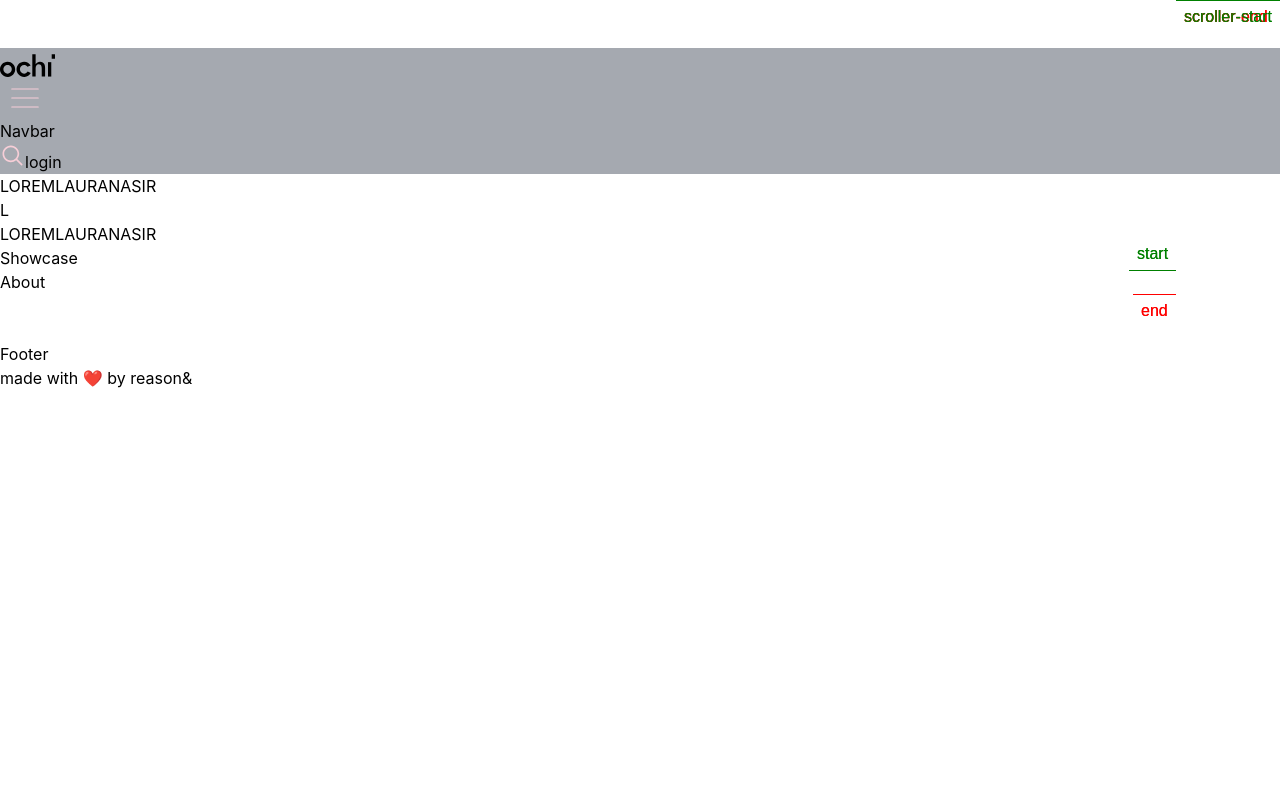
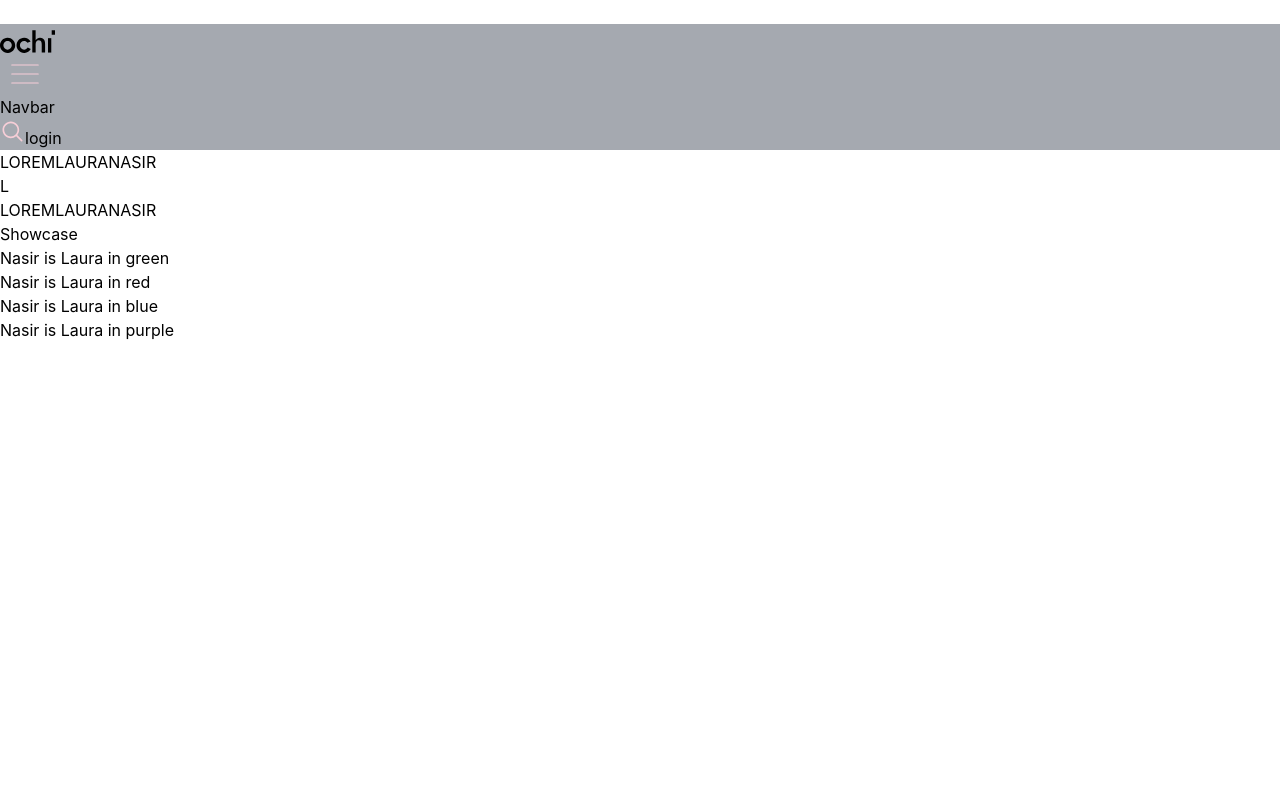
Before and after one commit to reasonAND/website, a React (Vite) app: page / in a window 1280 px wide. Shown: the top 800 px of the page. Built offline with nearby package versions, Linux system fonts and the light colour scheme.

Commit message:
fixed horizontal scroll

```diff
--- a/package.json
+++ b/package.json
@@ -10,6 +10,7 @@
     "preview": "vite preview"
   },
   "dependencies": {
+    "@gsap/react": "^2.1.0",
     "framer-motion": "^11.0.3",
     "gsap": "^3.12.5",
     "locomotive-scroll": "^5.0.0-beta.11",
--- a/src/App.jsx
+++ b/src/App.jsx
@@ -1,5 +1,5 @@
 /* eslint-disable no-unused-vars */
-import LocomotiveScroll from 'locomotive-scroll';
+// import LocomotiveScroll from 'locomotive-scroll';
 import { useEffect } from 'react';
 
 import Hero from "./components/Hero"
@@ -10,9 +10,10 @@ import About from './components/About';
 import PreLoader from './components/PreLoader';
 
 
+
 function App() {
 
-  const locomotiveScroll = new LocomotiveScroll();
+  // const locomotiveScroll = new LocomotiveScroll();
 
   useEffect(() => {
     document.title = 'Nasir Gandu'; // Set dynamic title here
--- a/src/components/About.jsx
+++ b/src/components/About.jsx
@@ -1,44 +1,51 @@
-/* eslint-disable no-unused-vars */
-import LocomotiveScroll from 'locomotive-scroll';
-import gsap from 'gsap';
-import ScrollTrigger from 'gsap/ScrollTrigger';
-import { useEffect } from 'react';
+import gsap from "gsap";
+import ScrollTrigger from "gsap/ScrollTrigger";
+import { useLayoutEffect, useRef } from "react";
 
-const About = () => {
+gsap.registerPlugin(ScrollTrigger);
 
-  const locomotiveScroll = new LocomotiveScroll();
-  gsap.registerPlugin(ScrollTrigger)
-  const tl = gsap.timeline();
+export default function Scene() {
+  const component = useRef();
+  const slider = useRef();
 
-  useEffect(() => {
-
-    tl.to(".main", {
-      backgroundColor: "#242424",
-      scrollTrigger: {
-        trigger: ".main",
-        start: "top top",
-        end: "bottom top",
-        markers: true,
-        pin: true
-
-      }
-
-    })
-
-    return () => {
-
-    }
-  }, [tl])
-
-
+  useLayoutEffect(() => {
+    let ctx = gsap.context(() => {
+      let panels = gsap.utils.toArray(".panel");
+      gsap.to(panels, {
+        xPercent: -100 * (panels.length - 1),
+        ease: "none",
+        scrollTrigger: {
+          trigger: slider.current,
+          pin: true,
+          scrub: 1,
+          snap: 1 / (panels.length - 1),
+          end: () => "+=" + slider.current.offsetWidth,
+          markers: false
+        }
+      });
+    }, component);
+    return () => ctx.revert();
+  });
 
   return (
-    <div className="w-[100vw] h-[100vh] bg-[#292551]">
-      <div className="main w-[100vw] h-[100vh] p-3 text-[#ffce00] bg-[#006450] text-[20px] text-center rounded-3xl">
-        About
+    <div className="bg-[#292551]">
+      <div className="App rounded-2xl overflow-hidden" ref={component}>
+        <div ref={slider} className="container w-[400vw] flex text-black text-[20px] text-center">
+          <div className="panel w-[100vw] h-[100vh] bg-green-400">
+            Nasir is Laura in green
+          </div>
+          <div className="panel w-[100vw] h-[100vh] bg-red-500">
+            Nasir is Laura in red
+          </div>
+          <div className="panel w-[100vw] h-[100vh] bg-blue-600">
+            Nasir is Laura in blue
+          </div>
+          <div className="panel w-[100vw] h-[100vh] bg-purple-700">
+            Nasir is Laura in purple
+          </div>
+        </div>
       </div>
+
     </div>
-  )
+  );
 }
-
-export default About
--- a/src/components/Hero.jsx
+++ b/src/components/Hero.jsx
@@ -8,8 +8,8 @@ const Hero = () => {
           <div className="my-6 leading-[75px] flex flex-col">
             {heroTexts.map((title, index) => (
               index === 1
-                ? <a key={index} href="https://www.google.com/" className="text-[12.5vw] z-[10]">{title}</a>
-                : <a key={index} href="https://www.youtube.com/" className="text-[12.5vw] z-[10]">{title}</a>
+                ? <a key={index} href="https://www.google.com/" className="text-[12.5vw]">{title}</a>
+                : <a key={index} href="https://www.youtube.com/" className="text-[12.5vw]">{title}</a>
             ))}
           </div>
         </div>
--- a/src/components/Navbar.jsx
+++ b/src/components/Navbar.jsx
@@ -17,8 +17,12 @@ const Navbar = () => { // hides the navigation bar on scroll
     .to(".hamburger-list", {
       duration: 0.15,
       opacity: isMenuOpen ? 1 : 0,
+      // visibility: isMenuOpen ? "visible" : "hidden",
       marginBottom: isMenuOpen ? "20px" : 0,
       ease: "power3.inOut",
+    })
+    .to(".hamburger", {
+      // display: isMenuOpen ? "block" : "none"
     });
   }, [isMenuOpen, tl]);
 
--- a/src/components/PreLoader.jsx
+++ b/src/components/PreLoader.jsx
@@ -18,6 +18,7 @@ const PreLoader = () => {
       scale: 0.75,
     }, {
       scale: 1,
+      // borderRadius: "0px",
       duration: loadTime * 2/3,
       ease: "power3.inOut",
     })
@@ -35,12 +36,12 @@ const PreLoader = () => {
   return (
     <div className={`maindiv fixed w-[100vw] h-[100vh] flex justify-between items-center text-[#f7ced7] text-[17px] z-[99]`}>
       <div className="w-full h-full flex justify-center items-center bg-white">
-        <div className="animation w-full h-full bg-[#242424] rounded-lg p-5">
+        <div className="animation w-full h-full bg-[#242424] rounded-xl p-5">
           <div className="animation-fade w-full h-full rounded-lg p-5 text-white text-[90%]">
             <h1 className="h-[90%] w-full">
-              Nasir lauru hai
+              {/* Nasir lauru hai */}
             </h1>
-            <h1 className="h-[10%] w-[40%] ml-[65%] mb-3 flex items-center justify-center">
+            <h1 className="h-[10%] w-[40%] ml-[65%] mb-3 flex items-center justify-center text-[150%]">
               {`${"Loading"} %`}
             </h1>
           </div>
```
Also changed, not shown: 1 other file (tests, documents, lock files or other folders).
